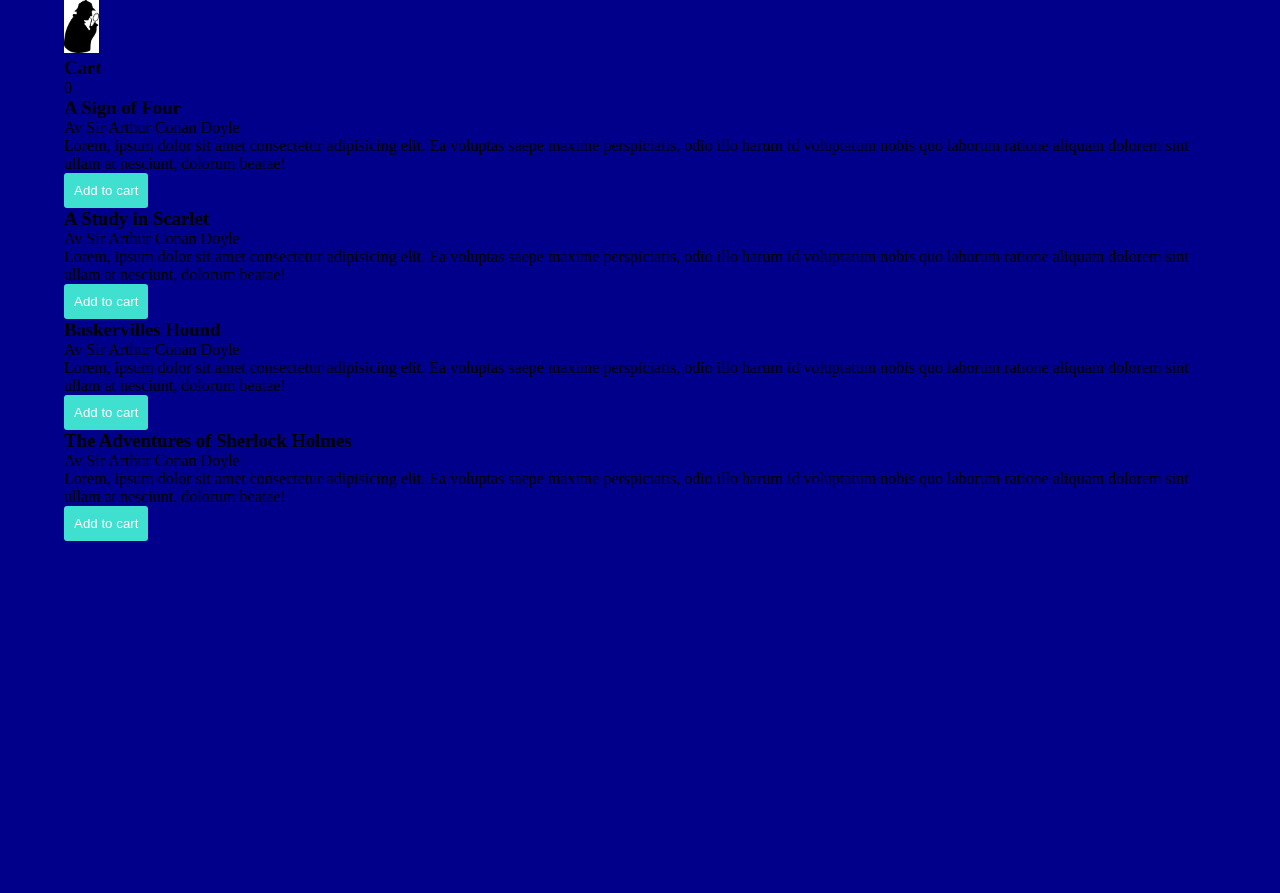
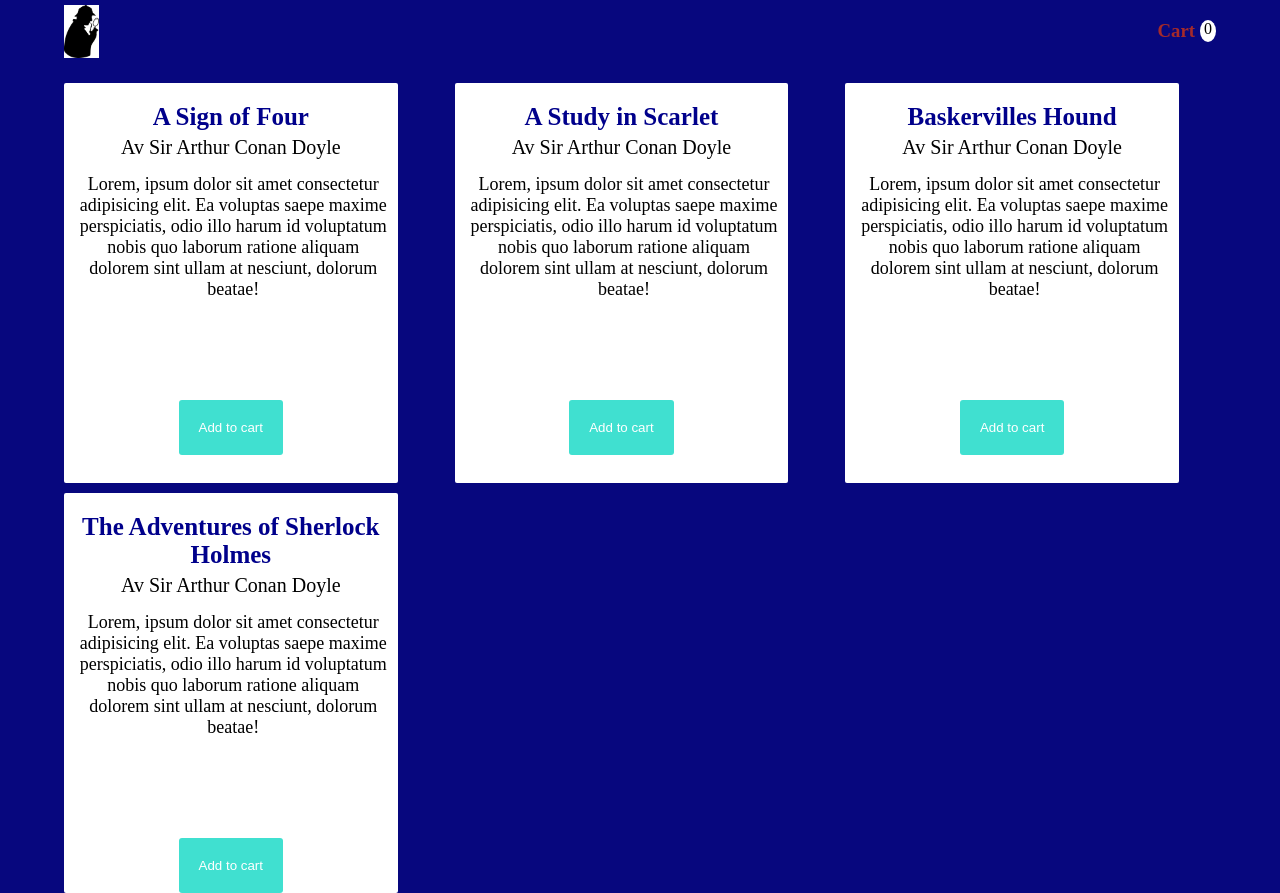
Before and after one commit to Avancerad-JavaScript-med-React-JS-EC/ovning-shopping-cart-cuong1979, a React app: page / in a window 1280 px wide. Before the commit the page ends 800 px from the top, so only its background shows below. Built offline with nearby package versions, Linux system fonts and the light colour scheme.

Commit message:
css klart

```diff
--- a/css/style.css
+++ b/css/style.css
@@ -7,7 +7,7 @@
 body {
     height: 100vh;
     width: 100vw;
-    background-color: darkblue;
+    background-color: rgb(7, 7, 126);
 }
 
 #root{
@@ -51,7 +51,9 @@ img{
     padding-top: 25px;
     grid-gap: 10px 20px;
 }
-.bokWrapper{
+.bokTitle{
+    height: 400px;
+    width: 90%;
     background-color: white;
     display: flex;
     flex-direction: column;
@@ -60,25 +62,28 @@ img{
     border-radius: 2px;
 }
 
-.bokWrapper-h4{
+.bokWrapper-h3{
     color: darkblue;
     padding-bottom: 5px;
+    text-align: center;
+    font-size: 25px;
 }
 
 .bokWrapper-p1{
     padding-bottom: 15px;
-    font-size: 12px;
+    font-size: 20px;
 }
 
 .bokWrapper-p2{
-    padding-bottom: 15px;
+    padding-bottom: 100px;
     padding-left: 5px;
-    font-size: 12px;
+    font-size: 18px;
+    text-align: center;
 }
 .btn{
     background-color: turquoise;
     color: white;
-    padding: 10px;
+    padding: 20px;
     border-radius: 3px;
     border: none;
 }
--- a/js/App.js
+++ b/js/App.js
@@ -5,9 +5,12 @@ import Product from './Product'
 
 function App (){
         return(
+
+
         <div>
+            <Header />
 
-                <Header />
+            <div className="produkt-wrapper">
                 <Product
                     bokNamn="A Sign of Four"
                     författare="Av Sir Arthur Conan Doyle"
@@ -35,11 +38,8 @@ function App (){
                     text="Lorem, ipsum dolor sit amet consectetur adipisicing elit. Ea voluptas saepe maxime perspiciatis, odio illo harum id voluptatum nobis quo laborum ratione aliquam dolorem sint ullam at nesciunt, dolorum beatae!"
                     cartAdd ="Add to cart"
                 />
-
-
-
+            </div>
         </div>
-
 
         )
 
--- a/js/Cart.js
+++ b/js/Cart.js
@@ -2,10 +2,13 @@ import React from 'react'
 
 function Cart (){
     return (
-        <div>
-             <h3>Cart</h3>
-             <span>0</span>
+
+        <div className="cart-wrapper">
+            <h3 className="cart">Cart</h3>
+            <span className="counter">0</span>
         </div>
+
+
 
     )
 
--- a/js/Header.js
+++ b/js/Header.js
@@ -6,7 +6,7 @@ import Cart from './Cart'
 function Header (){
 
     return(
-        <div>
+        <div className="nav">
            <img src={imgUrl}></img>
             <Cart />
         </div>
--- a/js/Product.js
+++ b/js/Product.js
@@ -5,9 +5,9 @@ function Product(props) {
 
     return(
         <div class="bokTitle">
-            <h3>{props.bokNamn}</h3>
-            <p>{props.författare}</p>
-            <p>{props.text}</p>
+            <h3 className="bokWrapper-h3">{props.bokNamn}</h3>
+            <p className="bokWrapper-p1">{props.författare}</p>
+            <p className="bokWrapper-p2">{props.text}</p>
             <button className="btn">{props.cartAdd}</button>
         </div>
     )
```
